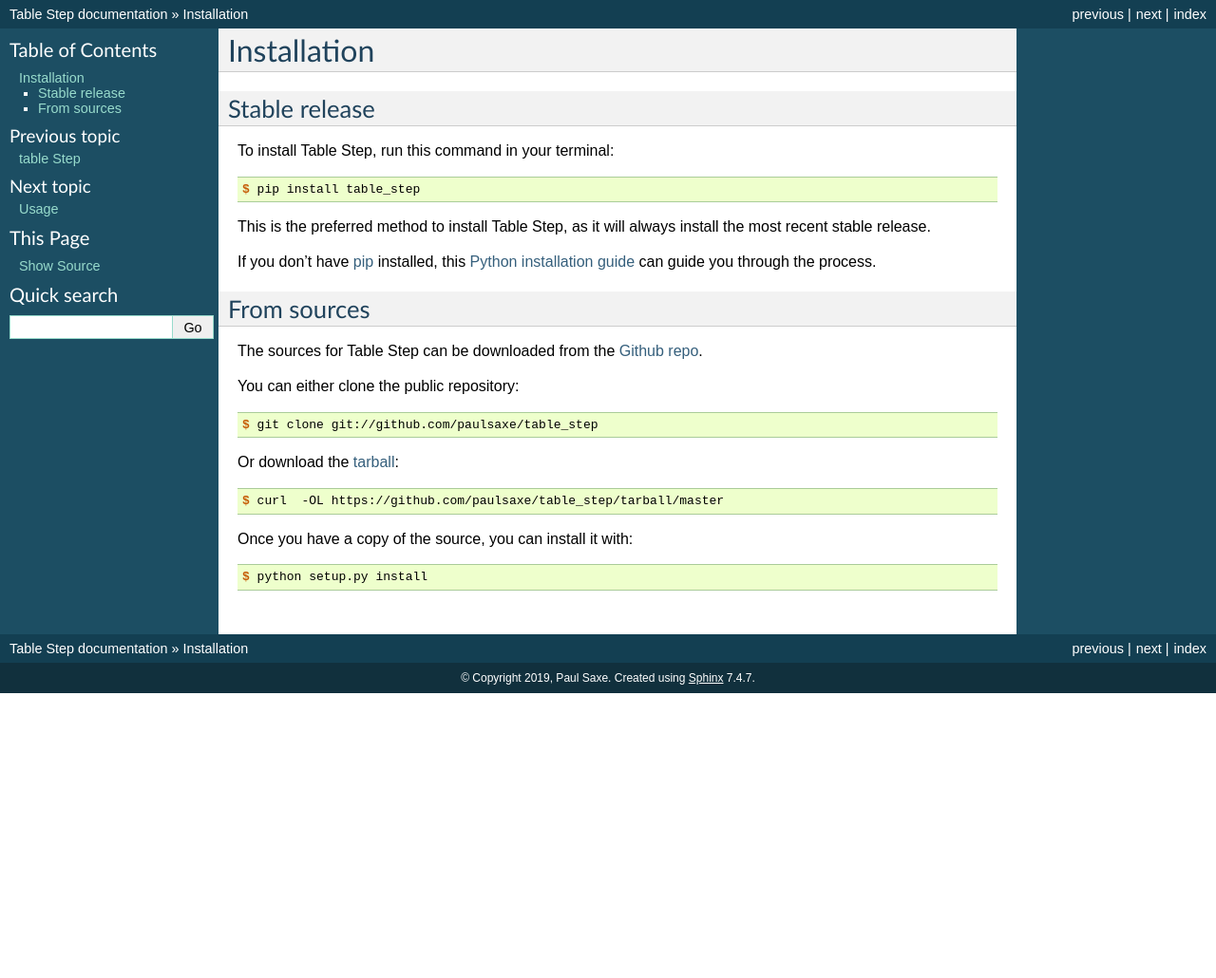
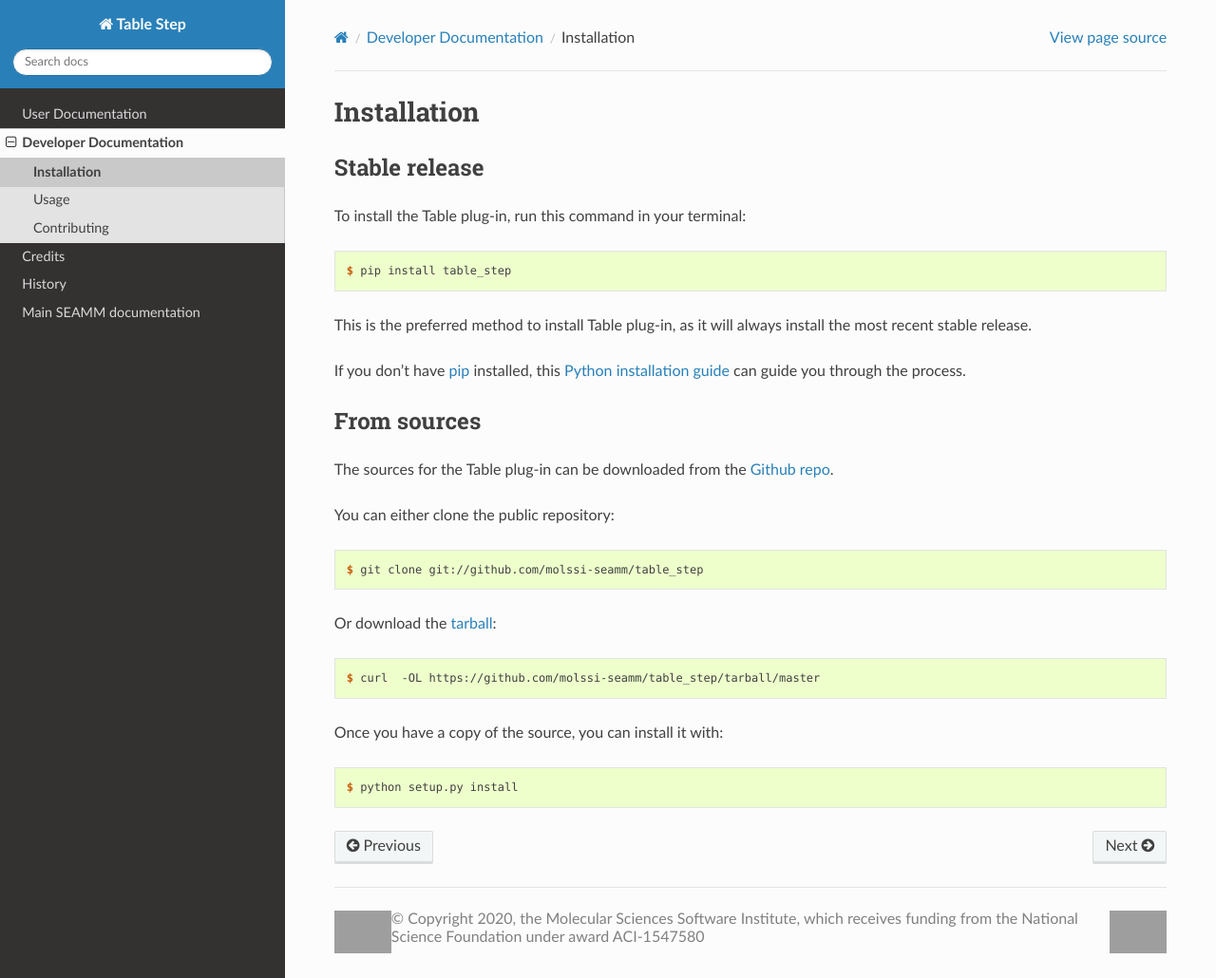
Before and after one commit to molssi-seamm/table_step, a Sphinx documentation site: the page built from docs/developer/installation.rst, in a window 1280 px wide and 1030 px high. Shown: the whole window at 95% size. Built offline with Sphinx 7.4.7 and the Read the Docs theme 2.0.0, drawn with Linux system fonts in a browser that asks for light colours; pages that are not in the unit, such as notebooks, are missing from menus; grey boxes are pictures that could not be loaded.

Commit message:
Adding the new documentation setup, and using CI to create
Switching the documentation to GitHub Pages and automating building it
using GitHub Actions. Split the documentation into user and developer
parts, with the developer part containing the inline documentation
from the code itself.

```diff
--- /dev/null
+++ b/docs/_static/css/custom.css
@@ -0,0 +1,24 @@
+/* Make the page wider so e.g. the status table can be seen fully */
+.wy-nav-content {
+    max-width: 1200px !important;
+}
+.column_left {
+  display: table-cell;
+  width: 60px;
+  vertical-align: middle;
+}
+.column {
+  display: table-cell;
+}
+.column_right {
+  display: table-cell;
+  width: 60px;
+  vertical-align: middle;
+}
+
+/* Clear floats after the columns */
+.row:after {
+  content: "";
+  display: table;
+  clear: both;
+}
--- /dev/null
+++ b/docs/_templates/footer.html
@@ -0,0 +1,21 @@
+{% extends "!footer.html" %}
+{% block extrafooter %}
+
+<p>
+<div class="row">
+  <div class="column_left">
+    <a href="https://molssi.org/" target="_blank" title="Go to MolSSI in a new tab">
+      <img src="/_images/MolSSI.jpg" alt="The MolSSI" style="border:0;">
+    </a>
+  </div>
+  <div class="column">
+    &copy; Copyright 2020, the Molecular Sciences Software Institute,
+    which receives funding from the National Science Foundation under award ACI-1547580
+  </div>
+  <div class="column_right">
+    <a href="https://nsf.gov/" target="_blank" title="Go to the NSF in a new tab">
+      <img src="/_images/NSF_4-Color_bitmap_Logo.png" alt="The NSF" style="border:0;">
+    </a>
+  </div>
+</div>
+{% endblock %}
--- a/docs/conf.py
+++ b/docs/conf.py
@@ -1,8 +1,8 @@
 #!/usr/bin/env python
 # -*- coding: utf-8 -*-
 #
-# table_step documentation build configuration file, created by
-# sphinx-quickstart on Tue Jul  9 22:26:36 2013.
+# table_step documentation build configuration file,
+# created by the SEAMM step cookiecutter.
 #
 # This file is execfile()d with the current directory set to its
 # containing dir.
@@ -20,7 +20,7 @@
 # directory, add these directories to sys.path here. If the directory is
 # relative to the documentation root, use os.path.abspath to make it
 # absolute, like shown here.
-#sys.path.insert(0, os.path.abspath('.'))
+# sys.path.insert(0, os.path.abspath('.'))
 
 # Get the project root dir, which is the parent dir of this
 cwd = os.getcwd()
@@ -31,16 +31,21 @@
 # version is used.
 sys.path.insert(0, project_root)
 
-import table_step
+import table_step  # noqa: E402
 
 # -- General configuration ---------------------------------------------
 
 # If your documentation needs a minimal Sphinx version, state it here.
-#needs_sphinx = '1.0'
+# needs_sphinx = '1.0'
 
 # Add any Sphinx extension module names here, as strings. They can be
 # extensions coming with Sphinx (named 'sphinx.ext.*') or your custom ones.
-extensions = ['sphinx.ext.autodoc', 'sphinx.ext.viewcode']
+extensions = [
+    'sphinx.ext.autodoc',
+    'sphinx.ext.githubpages',
+    'sphinx.ext.napoleon',
+    'sphinx.ext.viewcode'
+]
 
 # Add any paths that contain templates here, relative to this directory.
 templates_path = ['_templates']
@@ -49,14 +54,14 @@
 source_suffix = '.rst'
 
 # The encoding of source files.
-#source_encoding = 'utf-8-sig'
+# source_encoding = 'utf-8-sig'
 
 # The master toctree document.
 master_doc = 'index'
 
 # General information about the project.
 project = u'Table Step'
-copyright = u"2019, Paul Saxe"
+copyright = u"2020, Molecular Sciences Software Institute (MolSSI)"
 
 # The version info for the project you're documenting, acts as replacement
 # for |version| and |release|, also used in various other places throughout
@@ -69,13 +74,13 @@
 
 # The language for content autogenerated by Sphinx. Refer to documentation
 # for a list of supported languages.
-#language = None
+# language = None
 
 # There are two options for replacing |today|: either, you set today to
 # some non-false value, then it is used:
-#today = ''
+# today = ''
 # Else, today_fmt is used as the format for a strftime call.
-#today_fmt = '%B %d, %Y'
+# today_fmt = '%B %d, %Y'
 
 # List of patterns, relative to source directory, that match files and
 # directories to ignore when looking for source files.
@@ -83,60 +88,60 @@
 
 # The reST default role (used for this markup: `text`) to use for all
 # documents.
-#default_role = None
+# default_role = None
 
 # If true, '()' will be appended to :func: etc. cross-reference text.
-#add_function_parentheses = True
+# add_function_parentheses = True
 
 # If true, the current module name will be prepended to all description
 # unit titles (such as .. function::).
-#add_module_names = True
+# add_module_names = True
 
 # If true, sectionauthor and moduleauthor directives will be shown in the
 # output. They are ignored by default.
-#show_authors = False
+# show_authors = False
 
 # The name of the Pygments (syntax highlighting) style to use.
 pygments_style = 'sphinx'
 
 # A list of ignored prefixes for module index sorting.
-#modindex_common_prefix = []
+# modindex_common_prefix = []
 
 # If true, keep warnings as "system message" paragraphs in the built
 # documents.
-#keep_warnings = False
+# keep_warnings = False
 
 
 # -- Options for HTML output -------------------------------------------
 
 # The theme to use for HTML and HTML Help pages.  See the documentation for
 # a list of builtin themes.
-html_theme = 'default'
+html_theme = 'sphinx_rtd_theme'
 
 # Theme options are theme-specific and customize the look and feel of a
 # theme further.  For a list of options available for each theme, see the
 # documentation.
-#html_theme_options = {}
+# html_theme_options = {}
 
 # Add any paths that contain custom themes here, relative to this directory.
-#html_theme_path = []
+# html_theme_path = []
 
 # The name for this set of Sphinx documents.  If None, it defaults to
 # "<project> v<release> documentation".
-#html_title = None
+# html_title = None
 
 # A shorter title for the navigation bar.  Default is the same as
 # html_title.
-#html_short_title = None
+# html_short_title = None
 
 # The name of an image file (relative to this directory) to place at the
 # top of the sidebar.
-#html_logo = None
+# html_logo = None
 
 # The name of an image file (within the static path) to use as favicon
 # of the docs.  This file should be a Windows icon file (.ico) being
 # 16x16 or 32x32 pixels large.
-#html_favicon = None
+# html_favicon = None
 
 # Add any paths that contain custom static files (such as style sheets)
 # here, relative to this directory. They are copied after the builtin
@@ -144,48 +149,54 @@
 # "default.css".
 html_static_path = ['_static']
 
+# These paths are either relative to html_static_path
+# or fully qualified paths (eg. https://...)
+html_css_files = [
+    'css/custom.css',
+]
+
 # If not '', a 'Last updated on:' timestamp is inserted at every page
 # bottom, using the given strftime format.
-#html_last_updated_fmt = '%b %d, %Y'
+# html_last_updated_fmt = '%b %d, %Y'
 
 # If true, SmartyPants will be used to convert quotes and dashes to
 # typographically correct entities.
-#html_use_smartypants = True
+# html_use_smartypants = True
 
 # Custom sidebar templates, maps document names to template names.
-#html_sidebars = {}
+# html_sidebars = {}
 
 # Additional templates that should be rendered to pages, maps page names
 # to template names.
-#html_additional_pages = {}
+# html_additional_pages = {}
 
 # If false, no module index is generated.
-#html_domain_indices = True
+# html_domain_indices = True
 
 # If false, no index is generated.
-#html_use_index = True
+# html_use_index = True
 
 # If true, the index is split into individual pages for each letter.
-#html_split_index = False
+# html_split_index = False
 
 # If true, links to the reST sources are added to the pages.
-#html_show_sourcelink = True
+# html_show_sourcelink = True
 
 # If true, "Created using Sphinx" is shown in the HTML footer.
 # Default is True.
-#html_show_sphinx = True
+html_show_sphinx = False
 
 # If true, "(C) Copyright ..." is shown in the HTML footer.
 # Default is True.
-#html_show_copyright = True
+html_show_copyright = False
 
 # If true, an OpenSearch description file will be output, and all pages
 # will contain a <link> tag referring to it.  The value of this option
 # must be the base URL from which the finished HTML is served.
-#html_use_opensearch = ''
+# html_use_opensearch = ''
 
 # This is the file name suffix for HTML files (e.g. ".xhtml").
-#html_file_suffix = None
+# html_file_suffix = None
 
 # Output file base name for HTML help builder.
 htmlhelp_basename = 'table_stepdoc'
@@ -195,13 +206,13 @@
 
 latex_elements = {
     # The paper size ('letterpaper' or 'a4paper').
-    #'papersize': 'letterpaper',
+    # 'papersize': 'letterpaper',
 
     # The font size ('10pt', '11pt' or '12pt').
-    #'pointsize': '10pt',
+    # 'pointsize': '10pt',
 
     # Additional stuff for the LaTeX preamble.
-    #'preamble': '',
+    # 'preamble': '',
 }
 
 # Grouping the document tree into LaTeX files. List of tuples
@@ -215,23 +226,23 @@
 
 # The name of an image file (relative to this directory) to place at
 # the top of the title page.
-#latex_logo = None
+# latex_logo = None
 
 # For "manual" documents, if this is true, then toplevel headings
 # are parts, not chapters.
-#latex_use_parts = False
+# latex_use_parts = False
 
 # If true, show page references after internal links.
-#latex_show_pagerefs = False
+# latex_show_pagerefs = False
 
 # If true, show URL addresses after external links.
-#latex_show_urls = False
+# latex_show_urls = False
 
 # Documents to append as an appendix to all manuals.
-#latex_appendices = []
+# latex_appendices = []
 
 # If false, no module index is generated.
-#latex_domain_indices = True
+# latex_domain_indices = True
 
 
 # -- Options for manual page output ------------------------------------
@@ -245,7 +256,7 @@
 ]
 
 # If true, show URL addresses after external links.
-#man_show_urls = False
+# man_show_urls = False
 
 
 # -- Options for Texinfo output ----------------------------------------
@@ -263,13 +274,13 @@
 ]
 
 # Documents to append as an appendix to all manuals.
-#texinfo_appendices = []
+# texinfo_appendices = []
 
 # If false, no module index is generated.
-#texinfo_domain_indices = True
+# texinfo_domain_indices = True
 
 # How to display URL addresses: 'footnote', 'no', or 'inline'.
-#texinfo_show_urls = 'footnote'
+# texinfo_show_urls = 'footnote'
 
 # If true, do not generate a @detailmenu in the "Top" node's menu.
-#texinfo_no_detailmenu = False
+# texinfo_no_detailmenu = False
--- a/docs/contributing.rst
+++ /dev/null
@@ -1 +0,0 @@
-.. include:: ../CONTRIBUTING.rst
--- /dev/null
+++ b/docs/developer/contributing.rst
@@ -0,0 +1 @@
+.. include:: ../../CONTRIBUTING.rst
--- /dev/null
+++ b/docs/developer/index.rst
@@ -0,0 +1,19 @@
+Developer Documentation
+=======================
+
+Contents:
+
+.. toctree::
+   :maxdepth: 2
+
+   installation
+   usage
+   modules
+   contributing
+
+Indices and tables
+------------------
+
+* :ref:`genindex`
+* :ref:`modindex`
+* :ref:`search`
--- a/docs/installation.rst
+++ b/docs/developer/installation.rst
@@ -8,13 +8,14 @@
 Stable release
 --------------
 
-To install Table Step, run this command in your terminal:
+To install the Table plug-in, run this command in your terminal:
 
 .. code-block:: console
 
     $ pip install table_step
 
-This is the preferred method to install Table Step, as it will always install the most recent stable release.
+This is the preferred method to install Table
+plug-in, as it will always install the most recent stable release.
 
 If you don't have `pip`_ installed, this `Python installation guide`_ can guide
 you through the process.
@@ -26,19 +27,20 @@
 From sources
 ------------
 
-The sources for Table Step can be downloaded from the `Github repo`_.
+The sources for the Table plug-in can be downloaded
+from the `Github repo`_.
 
 You can either clone the public repository:
 
 .. code-block:: console
 
-    $ git clone git://github.com/paulsaxe/table_step
+    $ git clone git://github.com/molssi-seamm/table_step
 
 Or download the `tarball`_:
 
 .. code-block:: console
 
-    $ curl  -OL https://github.com/paulsaxe/table_step/tarball/master
+    $ curl  -OL https://github.com/molssi-seamm/table_step/tarball/master
 
 Once you have a copy of the source, you can install it with:
 
@@ -47,5 +49,5 @@
     $ python setup.py install
 
 
-.. _Github repo: https://github.com/paulsaxe/table_step
-.. _tarball: https://github.com/paulsaxe/table_step/tarball/master
+.. _Github repo: https://github.com/molssi-seamm/table_step
+.. _tarball: https://github.com/molssi-seamm/table_step/tarball/master
--- /dev/null
+++ b/docs/developer/readme.rst
@@ -0,0 +1 @@
+.. include:: ../../README.rst
--- a/docs/usage.rst
+++ b/docs/developer/usage.rst
@@ -2,6 +2,6 @@
 Usage
 =====
 
-To use Table Step in a project::
+To use the Table plug-in in a project::
 
     import table_step
--- a/docs/readme.rst
+++ /dev/null
@@ -1 +0,0 @@
-.. include:: ../README.rst
--- /dev/null
+++ b/docs/user/index.rst
@@ -0,0 +1,15 @@
+User Documentation
+==================
+
+Contents:
+
+.. toctree::
+   :maxdepth: 2
+
+   overview
+
+Indices and tables
+------------------
+
+* :ref:`genindex`
+* :ref:`search`
--- /dev/null
+++ b/docs/user/overview.rst
@@ -0,0 +1,4 @@
+Overview
+========
+
+What is a system? That is the question.
```
Also changed, not shown: docs/index.rst (+22 -13 lines), 7 other files.
